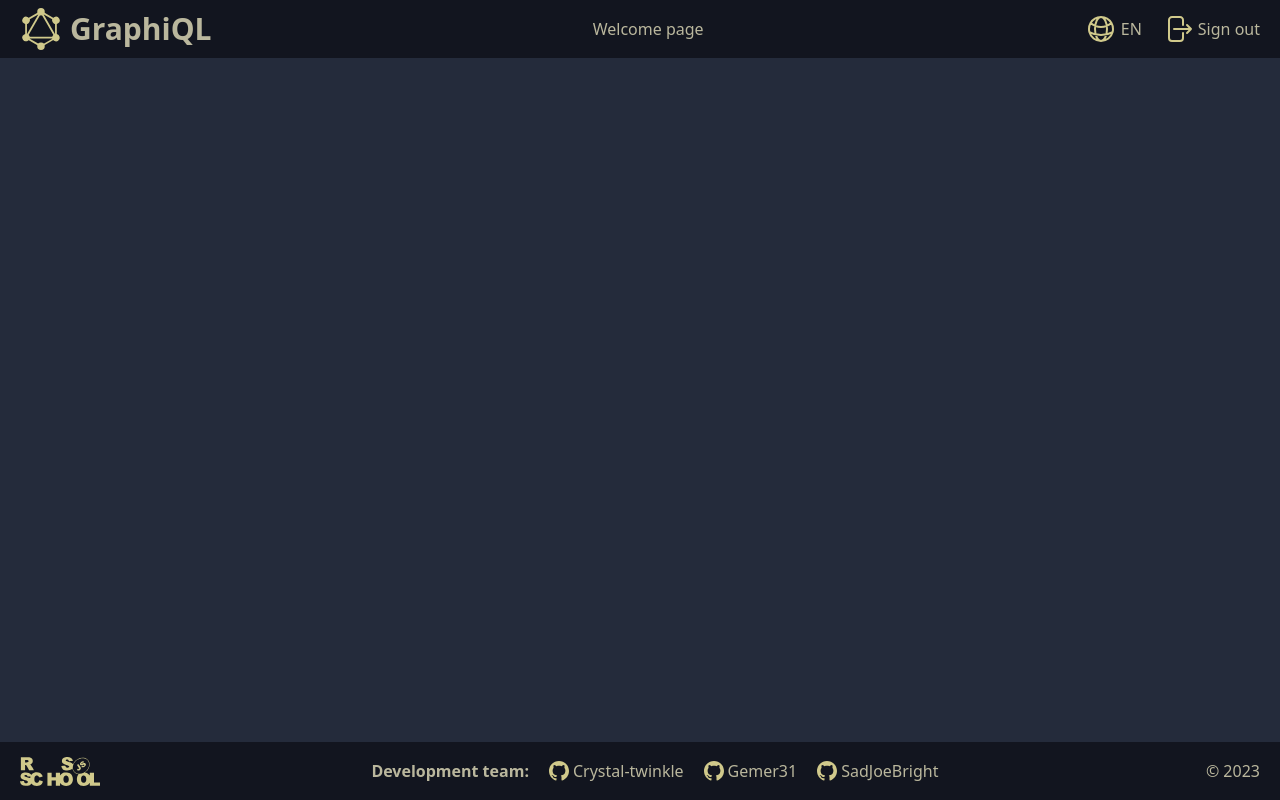
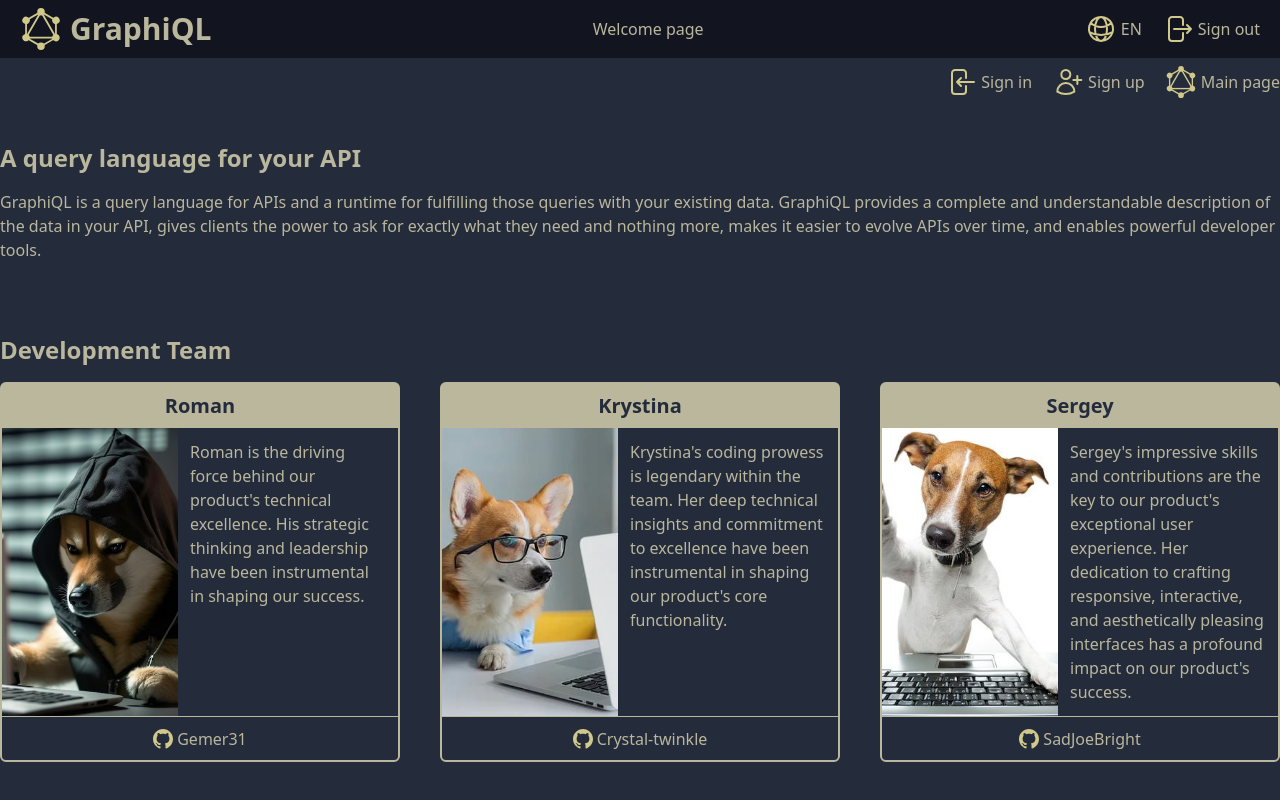
Before and after one commit to crystal-twinkle/graphiql-app, a React (Vite) app: page / in a window 1280 px wide. Shown: the top 800 px of the page. Built offline with nearby package versions, Linux system fonts and the light colour scheme.

Commit message:
feat: improve routing

```diff
--- a/src/App.tsx
+++ /dev/null
@@ -1,19 +0,0 @@
-import { Routes, Route, BrowserRouter } from 'react-router-dom';
-import Layout from './components/Layout/Layout';
-import WelcomePage from './Pages/WelcomePage';
-import GqlPage from './Pages/gql.page';
-
-function App() {
-  return (
-    <BrowserRouter>
-      <Routes>
-        <Route path="/" element={<Layout />}>
-          <Route path="/welcome" element={<WelcomePage />} />
-          <Route path="/gql" element={<GqlPage />} />
-        </Route>
-      </Routes>
-    </BrowserRouter>
-  );
-}
-
-export default App;
--- a/src/Pages/WelcomePage.tsx
+++ b/src/Pages/welcome.page.tsx
@@ -4,7 +4,9 @@ import avatar2 from '../assets/images/Avatar_2.jpg';
 import avatar3 from '../assets/images/Avatar_3.jpg';
 import signInIcon from '../assets/icons/sign-in-icon.svg';
 import signUpIcon from '../assets/icons/sign-up-icon.svg';
+import gqlIcon from '../assets/icons/graphql-icon.svg';
 import { Link } from 'react-router-dom';
+import { RouterPage } from '../router';
 
 function WelcomePage() {
   return (
@@ -18,11 +20,18 @@ function WelcomePage() {
           Sign in
         </Link>
         <Link
-          to="/gql"
+          to="/"
           className="flex items-center gap-1 hover:brightness-125 hover:scale-[1.02] transition-all duration-200 ease-in-out"
         >
           <img src={signUpIcon} alt="local-icon" className="w-8 h-8" />
           Sign up
+        </Link>
+        <Link
+          to={RouterPage.GQL}
+          className="flex items-center gap-1 hover:brightness-125 hover:scale-[1.02] transition-all duration-200 ease-in-out"
+        >
+          <img src={gqlIcon} alt="local-icon" className="w-8 h-8" />
+          Main page
         </Link>
       </nav>
       <section className="py-7">
--- a/src/components/Header/Header.tsx
+++ b/src/components/Header/Header.tsx
@@ -4,6 +4,7 @@ import signOutIcon from '../../assets/icons/sign-out-icon.svg';
 import localIcon from '../../assets/icons/local-icon.svg';
 import Button from '../UI/Button';
 import { useEffect, useState } from 'react';
+import { RouterPage } from '../../router';
 
 function Header() {
   const [isPageScrolled, setIsPageScrolled] = useState(false);
@@ -28,7 +29,7 @@ function Header() {
           <h1 className="font-semibold text-3xl align-middle">GraphiQL</h1>
         </div>
         <Link
-          to="/welcome"
+          to={RouterPage.WELCOME}
           className="hover:brightness-125 hover:scale-[1.02] transition-all duration-200 ease-in-out"
         >
           Welcome page
--- /dev/null
+++ b/src/components/layout.tsx
@@ -0,0 +1,17 @@
+import { Outlet } from 'react-router-dom';
+import Header from './Header/Header';
+import Footer from './Footer/Footer';
+
+function Layout() {
+  return (
+    <div className="flex flex-col min-h-screen text-text bg-medium">
+      <Header />
+      <main className="flex grow max-w-screen-xl py-2 mx-auto">
+        <Outlet />
+      </main>
+      <Footer />
+    </div>
+  );
+}
+
+export default Layout;
--- a/src/main.tsx
+++ b/src/main.tsx
@@ -1,10 +1,13 @@
 import React from 'react';
 import ReactDOM from 'react-dom/client';
-import App from './App';
+import { createBrowserRouter, RouterProvider } from 'react-router-dom';
+import { routes } from './router';
 import './index.css';
+
+const router = createBrowserRouter(routes);
 
 ReactDOM.createRoot(document.getElementById('root')!).render(
   <React.StrictMode>
-    <App />
+    <RouterProvider router={router} />
   </React.StrictMode>
 );
--- /dev/null
+++ b/src/router.tsx
@@ -0,0 +1,31 @@
+import React from 'react';
+import { createBrowserRouter, RouteObject } from 'react-router-dom';
+import WelcomePage from './pages/welcome.page';
+import Layout from './components/layout';
+import GqlPage from './pages/gql.page';
+
+export enum RouterPage {
+  WELCOME = '/',
+  GQL = '/gql',
+  SIGN_IN = '/sign-in',
+  SIGN_UP = '/sign-up',
+}
+
+export const routes: RouteObject[] = [
+  {
+    path: '/',
+    element: <Layout />,
+    children: [
+      {
+        path: RouterPage.WELCOME,
+        element: <WelcomePage />,
+      },
+      {
+        path: RouterPage.GQL,
+        element: <GqlPage />,
+      },
+    ],
+  },
+];
+
+export const router = createBrowserRouter(routes);
```
